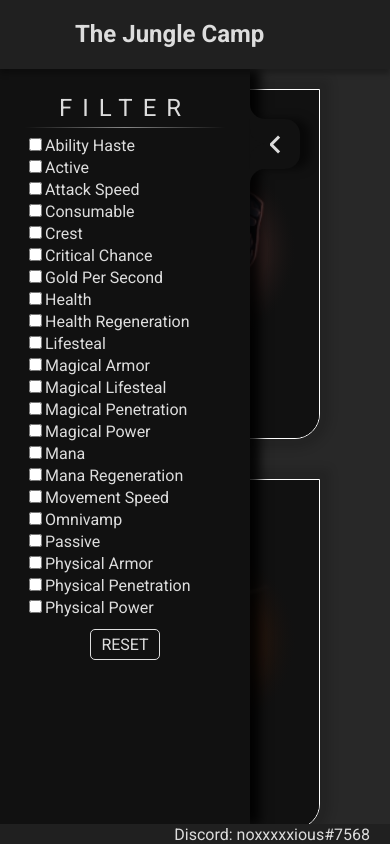
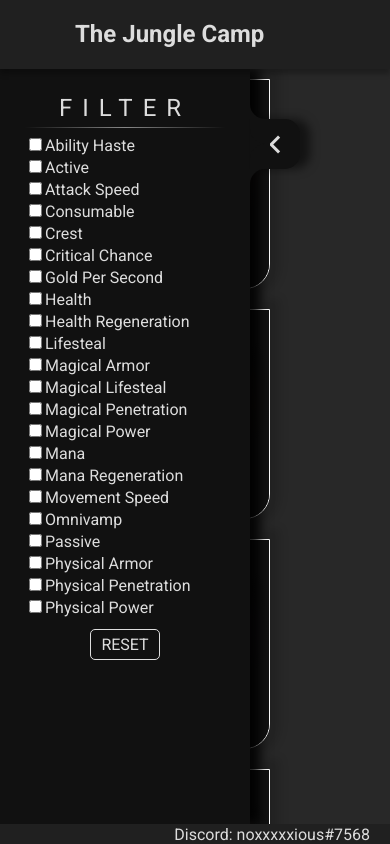
Before and after one commit to noxxxxxious/jungle-camp, a Vue app: page / in a window 390 px wide. Built offline with nearby package versions, Linux system fonts and the light colour scheme.

Commit message:
ItemCards grow smaller at lower resolutions

```diff
--- a/src/components/ItemCard.vue
+++ b/src/components/ItemCard.vue
@@ -96,4 +96,37 @@ export default {
   .item-cost {
     color: gold;
   }
+
+  @media screen and (max-width: 1002px) {
+    .card-container {
+      width: 150px;
+      height: 210px;
+      background-repeat: no-repeat;
+      background-color: #111;
+      margin: 10px;
+    }
+
+    .active-or-passive {
+      display: none;
+    }
+
+    .card-container-overlay {
+      position: absolute;
+      top: 0;
+      left: 0;
+      width: 100%;
+      height: 100%;
+      background-image: radial-gradient(circle 80px at center 80px, #2220, #2220, #111);
+      background-repeat: no-repeat;
+    }
+
+    .item-glance-details {
+      bottom: 5px;
+    }
+
+    .item-name {
+      font-size: 1rem;
+      letter-spacing: 1px;
+    }
+  }
 </style>
```
